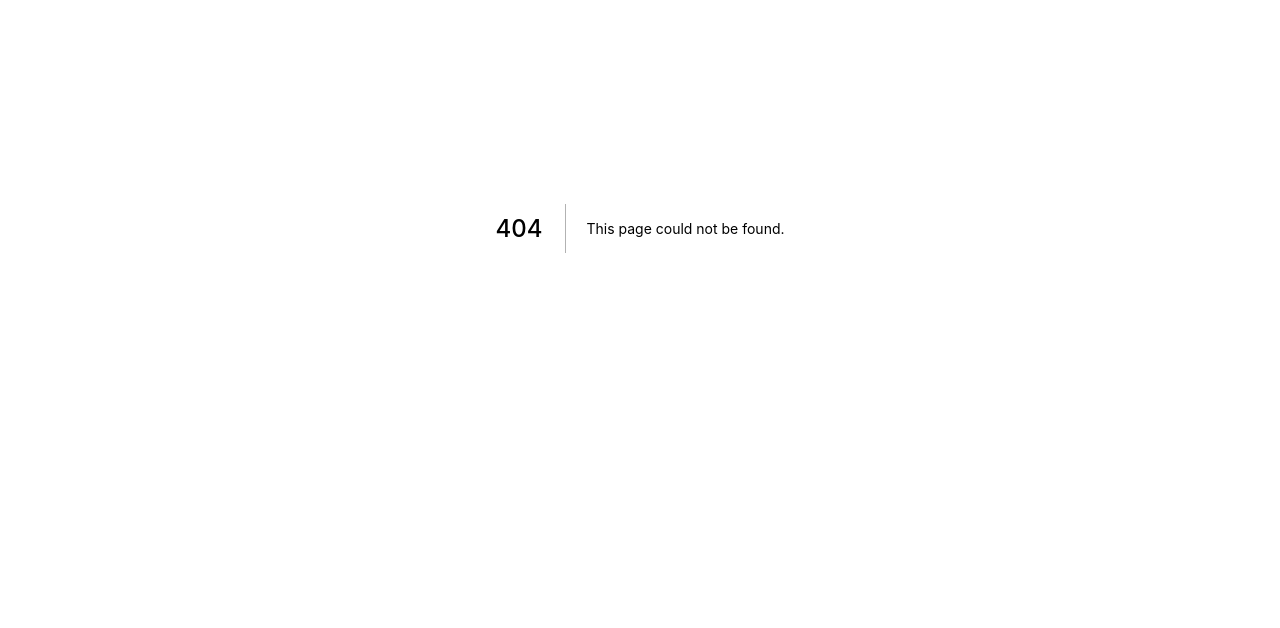
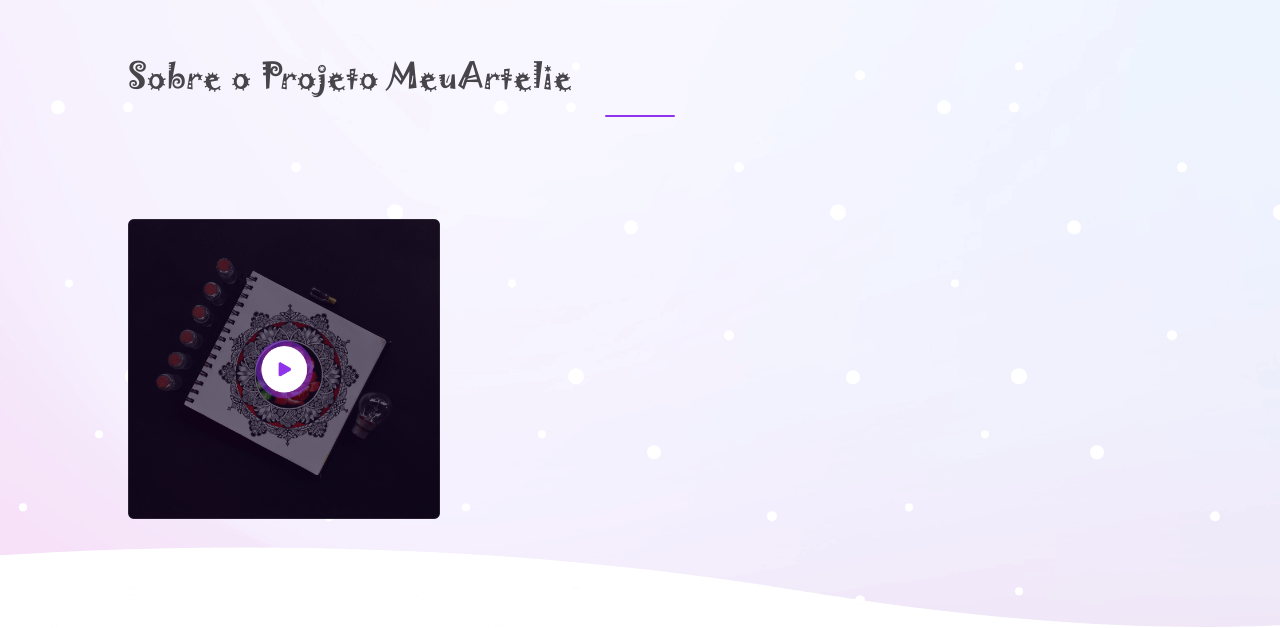
Before and after one commit to robdll/meuartelie, a Next.js app: page /components/Project in a window 1280 px wide. Before the commit this address had no page. Shown: the part 172-800 px from the top of the page. Built offline with nearby package versions, Linux system fonts and the light colour scheme.

Commit message:
adds project section

```diff
--- /dev/null
+++ b/pages/components/Project.js
@@ -0,0 +1,22 @@
+
+
+import React from "react";
+import styles from '../../styles/Project.module.scss'
+import Image from 'next/image'
+
+const Project = _ => (
+    <div className={`section ${styles.project}`}>
+        <h2 className="title">Sobre o Projeto MeuArtelie</h2>
+        <span className={`separator ${styles.marginbot}`}> </span>
+        {/** TODO: use responsive layout */}
+        <Image
+            className="videoplaceholder"
+            src="/png/videocover.png"
+            alt="Video"
+            width={312}
+            height={300}
+        />
+    </div>
+);
+
+export default Project;
--- a/styles/About.module.scss
+++ b/styles/About.module.scss
@@ -4,7 +4,7 @@
   align-items: flex-start;
   color: $primary-font-color;
   background-size: auto;
-  padding: 15% 10% 0 10%;
+  padding: 15% 10% 10% 10%;
 }
 
 .container {
--- /dev/null
+++ b/styles/Project.module.scss
@@ -0,0 +1,18 @@
+@import './variables.scss';
+
+.project {
+  align-items: flex-start;
+  color: $primary-font-color;
+  background-size: auto;
+  padding: 15% 10% 0 10%;
+  background-image:  url("/png/snow.png");
+}
+
+.marginbot {
+  margin: 0 auto 10% auto;
+}
+
+.videoplaceholder {
+  margin: 0;
+  width: 100%;
+}
--- a/styles/globals.scss
+++ b/styles/globals.scss
@@ -63,6 +63,10 @@ a {
 .title {
     font-family: 'Jokerman Std';
     font-weight: normal;
+    font-size: 2.5rem;
+    margin: 2rem 0 1rem 0;
+    text-align: center;
+    width: auto;
 }
 
 .paragraph {
```
Also changed, not shown: public/png/snow.png (added), public/png/videocover.png (added).
